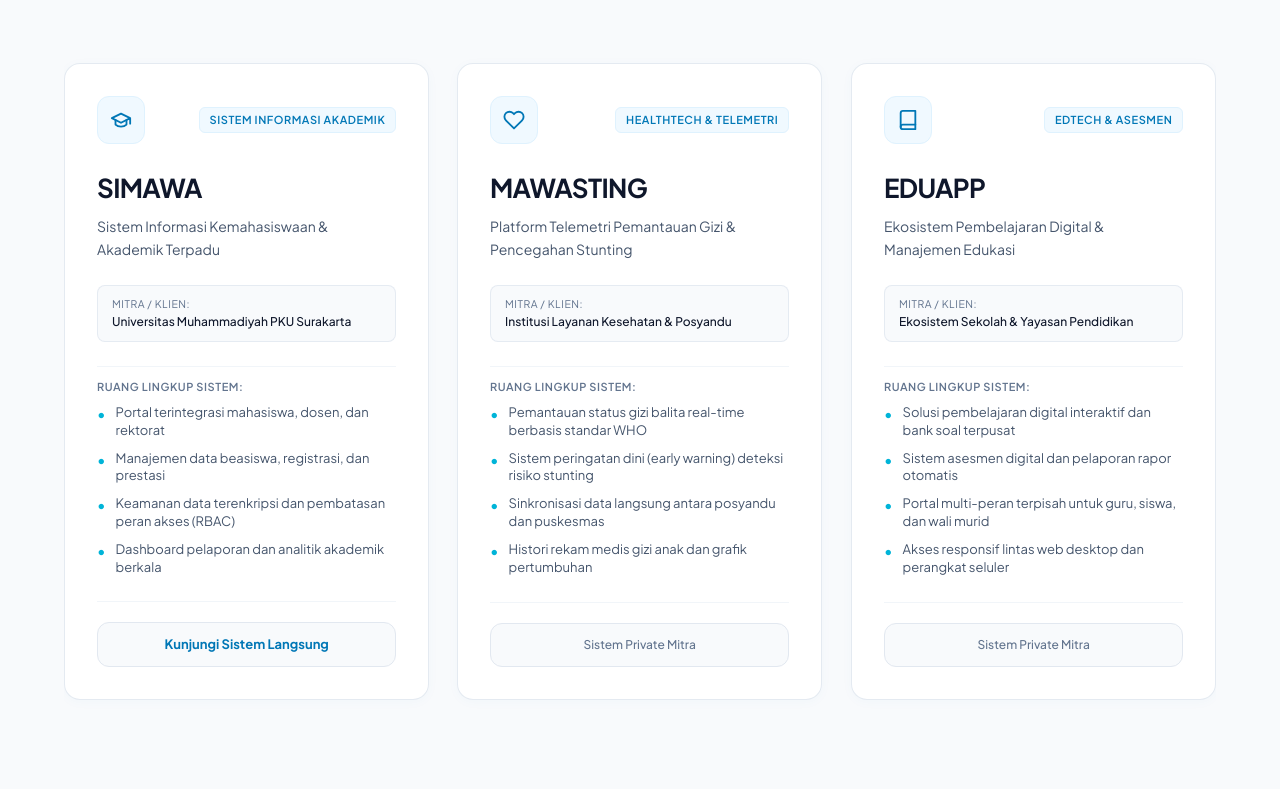
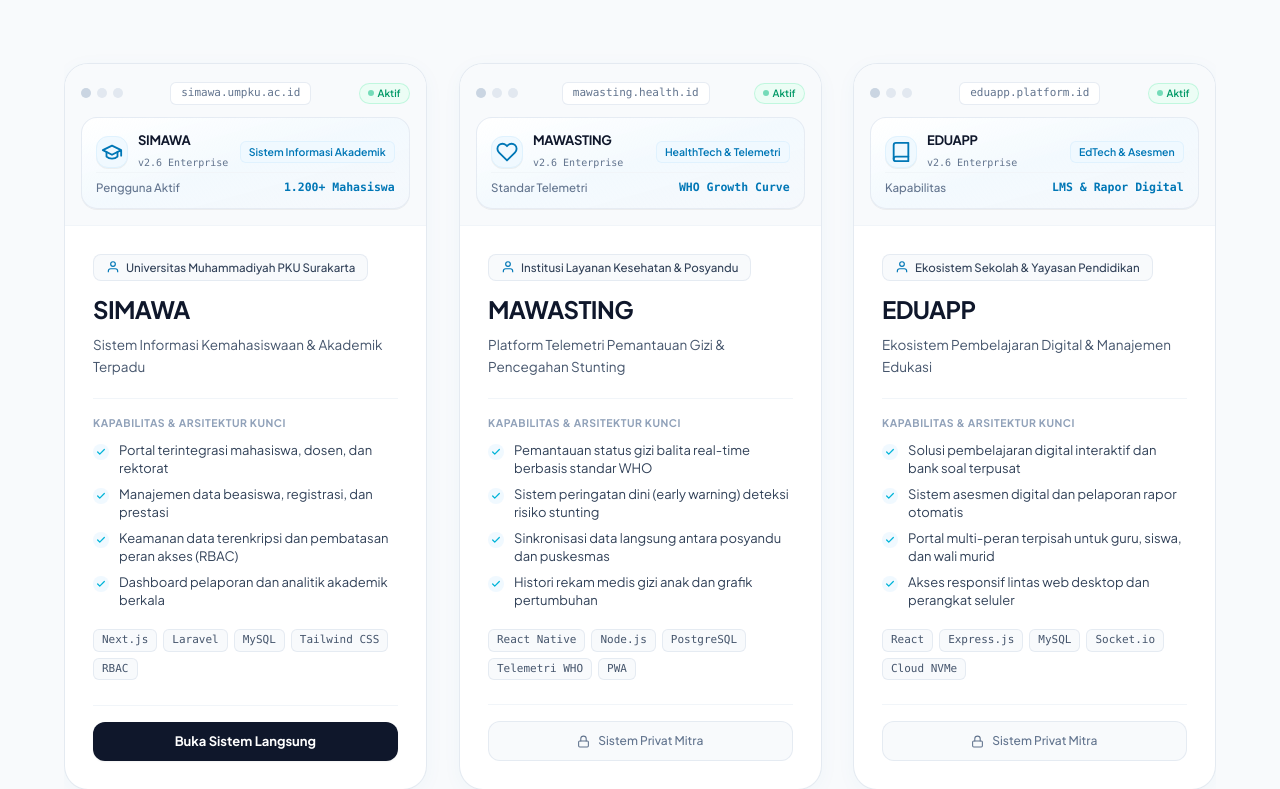
Before and after one commit to amrrrr0/Tubatechno, a Next.js app: page / in a window 1280 px wide. Shown: the part 4502-5291 px from the top of the page. Built offline with nearby package versions, Linux system fonts and the light colour scheme; no server answers.

Commit message:
feat(portfolio): revamp portfolio cards into bespoke simulated browser case study showcase

```diff
--- a/components/sections/CardDeal.tsx
+++ b/components/sections/CardDeal.tsx
@@ -322,6 +322,43 @@ export const CardDeal: React.FC = () => {
     );
   };
 
+  // Technology stack mapping per project
+  const getTechStack = (slug: string, title: string): string[] => {
+    const key = (slug || title).toLowerCase();
+    if (key.includes("simawa")) {
+      return ["Next.js", "Laravel", "MySQL", "Tailwind CSS", "RBAC"];
+    }
+    if (key.includes("mawasting")) {
+      return ["React Native", "Node.js", "PostgreSQL", "Telemetri WHO", "PWA"];
+    }
+    return ["React", "Express.js", "MySQL", "Socket.io", "Cloud NVMe"];
+  };
+
+  const getSystemDomain = (unit: UnitUsaha): string => {
+    if (unit.websiteUrl && unit.websiteUrl !== "#") {
+      try {
+        return new URL(unit.websiteUrl).hostname;
+      } catch {
+        // fallback
+      }
+    }
+    const key = (unit.slug || unit.title).toLowerCase();
+    if (key.includes("simawa")) return "simawa.umpku.ac.id";
+    if (key.includes("mawasting")) return "mawasting.health.id";
+    return "eduapp.platform.id";
+  };
+
+  const getProjectMetric = (unit: UnitUsaha): { label: string; value: string } => {
+    const key = (unit.slug || unit.title).toLowerCase();
+    if (key.includes("simawa")) {
+      return { label: "Pengguna Aktif", value: "1.200+ Mahasiswa" };
+    }
+    if (key.includes("mawasting")) {
+      return { label: "Standar Telemetri", value: "WHO Growth Curve" };
+    }
+    return { label: "Kapabilitas", value: "LMS & Rapor Digital" };
+  };
+
   return (
     <section id="product" className="flex flex-col items-center py-20 sm:py-28 w-full relative overflow-hidden border-t border-slate-200/80 font-jakarta">
       {/* Header Section */}
@@ -388,10 +425,10 @@ export const CardDeal: React.FC = () => {
       {/* Dynamic Tab Content Wrapper */}
       <div className="w-full max-w-[1440px] z-10 font-jakarta">
         {/* ============================================================ */}
-        {/* 1. KATALOG PORTOFOLIO: 3 Expansive Columns                   */}
+        {/* 1. KATALOG PORTOFOLIO: Bespoke Software Case Studies         */}
         {/* ============================================================ */}
         {activeTab === "bisnis" && (
-          <div className="grid grid-cols-1 md:grid-cols-2 lg:grid-cols-3 gap-6 sm:gap-7 w-full">
+          <div className="grid grid-cols-1 md:grid-cols-2 lg:grid-cols-3 gap-6 sm:gap-8 w-full">
             {unitUsahaList.map((unit, index) => {
               const fallbackClient = index === 0
                 ? "Universitas Muhammadiyah PKU Surakarta"
@@ -399,15 +436,23 @@ export const CardDeal: React.FC = () => {
                 ? "Institusi Layanan Kesehatan & Posyandu"
                 : "Ekosistem Sekolah & Yayasan";
 
+              const domain = getSystemDomain(unit);
+              const metric = getProjectMetric(unit);
+              const techStack = getTechStack(unit.slug, unit.title);
+              const uniqueFeatures = Array.from(new Set(unit.features)).slice(0, 4);
+
               return (
-                <Card3DTilt key={unit.id} className="h-full rounded-2xl">
-                  <div className="group relative flex flex-col justify-between h-full p-8 rounded-2xl bg-white border border-slate-200/90 hover:border-[#00b4d8] shadow-[0_2px_12px_rgba(0,119,182,0.03)] hover:shadow-md transition-all duration-300">
+                <Card3DTilt key={unit.id} className="h-full rounded-3xl">
+                  <div className="group relative flex flex-col justify-between h-full rounded-3xl bg-white border border-slate-200/90 hover:border-[#00b4d8] shadow-[0_4px_20px_rgba(0,119,182,0.04)] hover:shadow-[0_16px_40px_rgba(0,180,216,0.10)] transition-all duration-300 overflow-hidden font-jakarta">
+                    {/* Top Accent Gradient Bar on Hover */}
+                    <div className="absolute top-0 inset-x-0 h-[3px] bg-gradient-to-r from-[#00b4d8] to-[#0077b6] transform origin-left scale-x-0 group-hover:scale-x-100 transition-transform duration-300 z-30" />
+
                     {/* Admin Actions */}
                     {isAdmin && (
-                      <div className="absolute top-4 right-4 flex items-center gap-1.5 z-20">
+                      <div className="absolute top-3 right-3 flex items-center gap-1.5 z-40">
                         <button
                           type="button"
-                          className="w-7 h-7 rounded-lg bg-white hover:bg-sky-50 text-slate-700 hover:text-[#0077b6] border border-slate-200 flex items-center justify-center transition-all cursor-pointer text-xs"
+                          className="w-7 h-7 rounded-lg bg-white/95 hover:bg-sky-50 text-slate-700 hover:text-[#0077b6] border border-slate-200 flex items-center justify-center transition-all cursor-pointer text-xs shadow-xs"
                           onClick={(e) => {
                             e.stopPropagation();
                             handleEditClick(unit);
@@ -421,7 +466,7 @@ export const CardDeal: React.FC = () => {
                         </button>
                         <button
                           type="button"
-                          className="w-7 h-7 rounded-lg bg-rose-50 hover:bg-rose-100 text-rose-600 border border-rose-200 flex items-center justify-center transition-all cursor-pointer text-xs"
+                          className="w-7 h-7 rounded-lg bg-white/95 hover:bg-rose-50 text-rose-600 border border-slate-200 hover:border-rose-200 flex items-center justify-center transition-all cursor-pointer text-xs shadow-xs"
                           onClick={(e) => {
                             e.stopPropagation();
                             handleDeleteClick(unit.id);
@@ -436,61 +481,119 @@ export const CardDeal: React.FC = () => {
                       </div>
                     )}
 
-                    <div>
-                      {/* Top Bar: Icon + Category */}
-                      <div className="flex items-center justify-between mb-6">
-                        <div className="w-12 h-12 rounded-xl bg-sky-50 border border-sky-100 flex items-center justify-center text-[#0077b6] group-hover:scale-105 group-hover:bg-[#0077b6] group-hover:text-white transition-all duration-300">
-                          {renderProjectGlyph(unit)}
+                    {/* 1. Simulated App Browser Window Viewport Header */}
+                    <div className="relative w-full bg-slate-50/90 border-b border-slate-100 p-4 pt-4.5">
+                      <div className="flex items-center justify-between gap-2 mb-3">
+                        <div className="flex items-center gap-1.5">
+                          <span className="w-2.5 h-2.5 rounded-full bg-slate-300" />
+                          <span className="w-2.5 h-2.5 rounded-full bg-slate-200" />
+                          <span className="w-2.5 h-2.5 rounded-full bg-slate-200" />
                         </div>
-                        <span className="text-[11px] font-semibold text-[#0077b6] uppercase tracking-wider bg-sky-50 px-2.5 py-1 rounded-md border border-sky-100">
-                          {unit.category || `Studi Kasus 0${index + 1}`}
+                        <div className="px-2.5 py-0.5 rounded-md bg-white border border-slate-200/80 text-[11px] font-mono text-slate-500 truncate max-w-[170px]">
+                          {domain}
+                        </div>
+                        <span className="inline-flex items-center gap-1 text-[10px] font-semibold text-emerald-600 bg-emerald-50 border border-emerald-200/60 px-2 py-0.5 rounded-full">
+                          <span className="w-1.5 h-1.5 rounded-full bg-emerald-500 animate-pulse" />
+                          Aktif
                         </span>
                       </div>
 
+                      {/* Mockup Dashboard Mini Viewport */}
+                      <div className="h-[92px] rounded-2xl bg-gradient-to-br from-white via-sky-50/60 to-blue-50/30 border border-slate-200/80 p-3.5 flex flex-col justify-between overflow-hidden relative group-hover:border-sky-300 transition-colors shadow-2xs">
+                        <div className="flex items-center justify-between">
+                          <div className="flex items-center gap-2.5">
+                            <div className="w-8 h-8 rounded-xl bg-sky-50 text-[#0077b6] border border-sky-100 flex items-center justify-center shadow-2xs">
+                              {renderProjectGlyph(unit)}
+                            </div>
+                            <div>
+                              <span className="text-[13px] font-bold text-slate-900 tracking-tight block leading-tight">{unit.title}</span>
+                              <span className="text-[10px] text-slate-500 font-mono">v2.6 Enterprise</span>
+                            </div>
+                          </div>
+                          <span className="text-[10.5px] font-semibold text-[#0077b6] bg-sky-50 border border-sky-100/90 px-2 py-0.5 rounded-md">
+                            {unit.category || "Produksi"}
+                          </span>
+                        </div>
+                        <div className="flex items-center justify-between pt-1.5 border-t border-slate-100/90 text-[11.5px]">
+                          <span className="text-slate-500 font-medium">{metric.label}</span>
+                          <span className="font-bold text-[#0077b6] font-mono">{metric.value}</span>
+                        </div>
+                      </div>
+                    </div>
+
+                    {/* 2. Project Body Details */}
+                    <div className="p-6 sm:p-7 flex flex-col justify-between flex-1">
+                      <div>
+                        {/* Client Accreditation Chip */}
+                        <div className="inline-flex items-center gap-1.5 px-3 py-1 rounded-lg bg-slate-50 border border-slate-200/80 text-[11.5px] text-slate-700 font-medium mb-3 max-w-full">
+                          <svg className="w-3.5 h-3.5 text-[#0077b6] shrink-0" viewBox="0 0 24 24" fill="none" stroke="currentColor" strokeWidth="2">
+                            <path d="M20 21v-2a4 4 0 0 0-4-4H8a4 4 0 0 0-4 4v2" />
+                            <circle cx="12" cy="7" r="4" />
+                          </svg>
+                          <span className="truncate">{unit.client || fallbackClient}</span>
+                        </div>
+
                         {/* Title & Tagline */}
-                      <h3 className="font-bold text-[24px] sm:text-[26px] text-slate-900 tracking-tight mb-2 group-hover:text-[#0077b6] transition-colors">
+                        <h3 className="font-bold text-[22px] sm:text-[24px] text-slate-900 tracking-tight group-hover:text-[#0077b6] transition-colors leading-snug">
                           {unit.title}
                         </h3>
-                      <p className="text-[14px] text-slate-600 leading-relaxed font-normal mb-6">
+                        <p className="text-[13.5px] text-slate-600 leading-relaxed font-normal mt-2">
                           {unit.tagline}
                         </p>
 
-                      {/* Client Badge */}
-                      <div className="py-2.5 px-3.5 rounded-lg bg-slate-50 border border-slate-200/80 text-[12px] text-slate-700 mb-6">
-                        <span className="text-slate-500 block text-[10.5px] uppercase tracking-wider mb-0.5">Mitra / Klien:</span>
-                        <span className="font-medium text-slate-900">{unit.client || fallbackClient}</span>
+                        {/* Key Capabilities Matrix (clean checkmarks, no raw bullets) */}
+                        <div className="my-5 pt-4 border-t border-slate-100">
+                          <span className="text-[10.5px] font-bold uppercase tracking-wider text-slate-400 block mb-3">
+                            Kapabilitas &amp; Arsitektur Kunci
+                          </span>
+                          <div className="space-y-2">
+                            {uniqueFeatures.map((feat, idx) => (
+                              <div key={idx} className="flex items-start gap-2.5 text-[13px] text-slate-700 leading-snug">
+                                <div className="w-4 h-4 rounded-full bg-sky-50 text-[#00b4d8] flex items-center justify-center shrink-0 mt-0.5">
+                                  <svg width="10" height="10" viewBox="0 0 24 24" fill="none" stroke="currentColor" strokeWidth="3" strokeLinecap="round" strokeLinejoin="round">
+                                    <polyline points="20 6 9 17 4 12" />
+                                  </svg>
                                 </div>
-
-                      {/* Feature Checklist */}
-                      <div className="space-y-2.5 pt-1 mb-6 border-t border-slate-100">
-                        <span className="text-[11px] font-semibold text-slate-500 uppercase tracking-wider block mb-2 pt-2">
-                          Ruang Lingkup Sistem:
-                        </span>
-                        {unit.features.map((feat, idx) => (
-                          <div key={idx} className="flex items-start gap-2.5 text-[13px] text-slate-600 leading-snug">
-                            <span className="text-[#00b4d8] font-bold leading-none mt-1">•</span>
                                 <span>{feat}</span>
                               </div>
                             ))}
                           </div>
                         </div>
 
-                    {/* Bottom Action CTA */}
-                    <div className="pt-5 border-t border-slate-100">
+                        {/* Tech Stack Pills */}
+                        <div className="flex flex-wrap gap-1.5 mb-6">
+                          {techStack.map((tech) => (
+                            <span
+                              key={tech}
+                              className="px-2 py-0.5 rounded-md bg-slate-50 border border-slate-200/80 text-slate-600 text-[11px] font-mono"
+                            >
+                              {tech}
+                            </span>
+                          ))}
+                        </div>
+                      </div>
+
+                      {/* 3. Action CTA */}
+                      <div className="pt-4 border-t border-slate-100">
                         {unit.websiteUrl && unit.websiteUrl !== "#" ? (
                           <a
                             href={unit.websiteUrl}
                             target="_blank"
                             rel="noopener noreferrer"
-                          className="w-full py-3 px-4 rounded-xl font-bold text-[13px] bg-slate-50 hover:bg-[#0077b6] text-[#0077b6] hover:text-white border border-slate-200 hover:border-[#0077b6] transition-all flex items-center justify-center cursor-pointer no-underline"
+                            className="w-full py-2.5 px-4 rounded-xl font-bold text-[13px] bg-slate-900 hover:bg-[#0077b6] text-white transition-all flex items-center justify-center cursor-pointer no-underline shadow-xs"
                           >
-                          Kunjungi Sistem Langsung
+                            Buka Sistem Langsung
                           </a>
                         ) : (
-                        <div className="w-full py-3 px-4 rounded-xl font-medium text-[12px] bg-slate-50 text-slate-500 border border-slate-200 text-center select-none flex items-center justify-center gap-1.5">
-                          <span>Sistem Private Mitra</span>
+                          <div className="w-full py-2.5 px-4 rounded-xl font-medium text-[12px] bg-slate-50 text-slate-500 border border-slate-200/80 text-center select-none flex items-center justify-center gap-2">
+                            <svg width="13" height="13" viewBox="0 0 24 24" fill="none" stroke="currentColor" strokeWidth="2" strokeLinecap="round" strokeLinejoin="round">
+                              <rect x="3" y="11" width="18" height="11" rx="2" ry="2" />
+                              <path d="M7 11V7a5 5 0 0 1 10 0v4" />
+                            </svg>
+                            <span>Sistem Privat Mitra</span>
                           </div>
                         )}
+                      </div>
                     </div>
                   </div>
                 </Card3DTilt>
```
Lines whose indentation alone changed are shown as unchanged.
